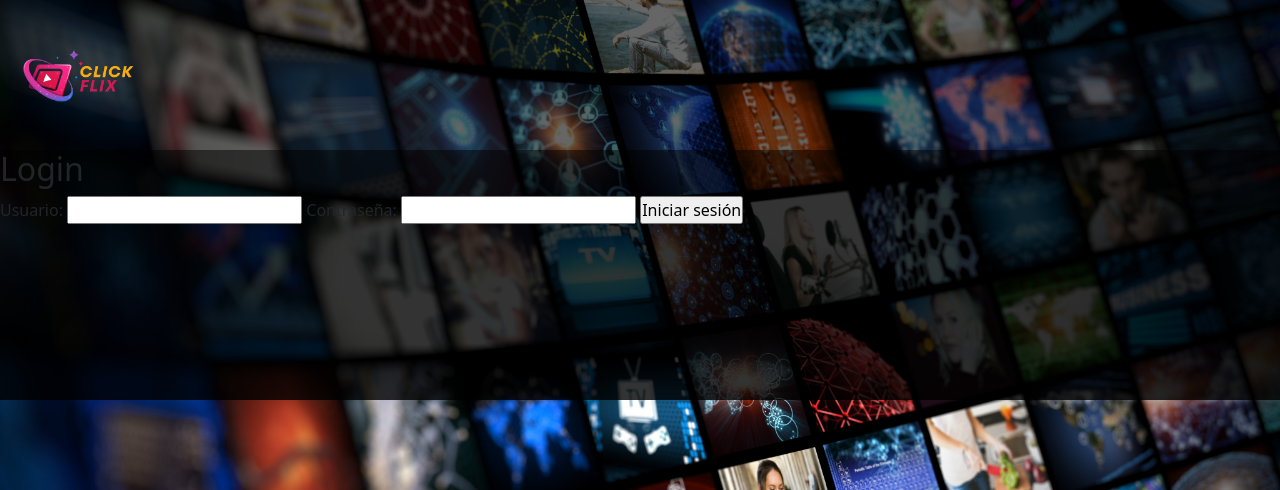
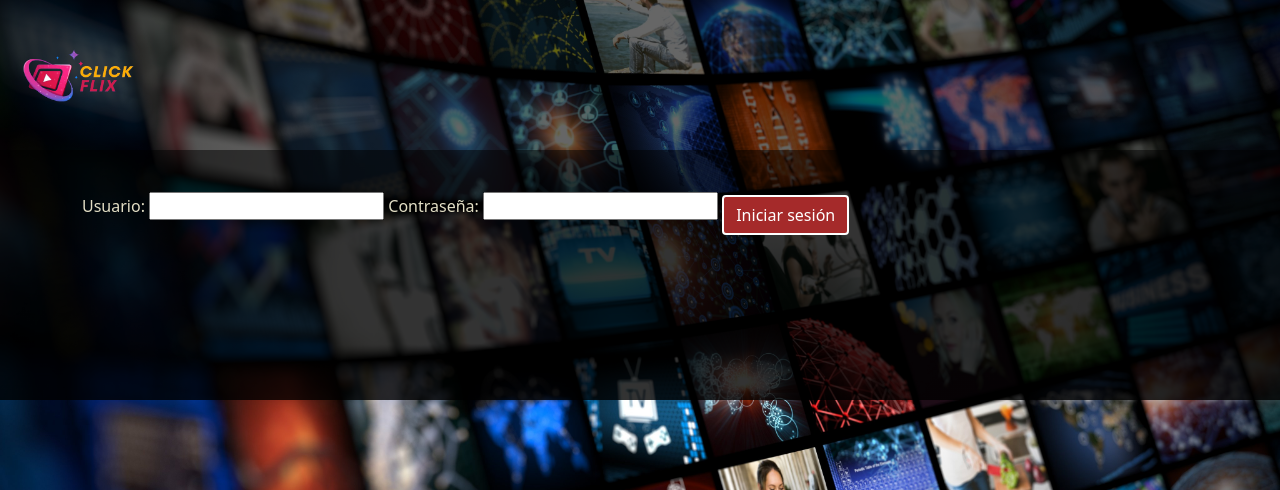
Before and after one commit to ezedesa/clickflix, a Django app: page / in a window 1280 px wide. Shown: the top 490 px of the page. Run offline with Django 4.2, Linux system fonts and the light colour scheme.

Commit message:
estilo a boton login

```diff
--- a/project24/web/static/web/css/login.css
+++ b/project24/web/static/web/css/login.css
@@ -1,4 +1,23 @@
 .login-form{
+    padding-top: 30px;
     background-color: rgba(0,0,0,0.5);
     height: 250px;
 }
+
+#boton-comprar{
+    margin-top: 15px;
+    border: 2px solid white;
+    background-color: brown;
+    color: white;
+    transition: background-color 0.3s ease;
+}
+
+#boton-comprar:hover{
+    background-color: white;
+    color: brown;
+    border-color: brown;
+}
+
+body{
+    color: rgb(226, 222, 197)
+}
--- a/project24/web/templates/web/login.html
+++ b/project24/web/templates/web/login.html
@@ -11,11 +11,12 @@
 
 {% block mainContent %}
 <section class="login-form">
-    <h2>Login</h2>
+<div class="container">
     <form action="{% url 'login' %}" method="POST">
         {% csrf_token %}
         {{ login }}
-        <input type="submit" value="Iniciar sesión">
+        <input type="submit" value="Iniciar sesión" id="boton-comprar" class="btn">
     </form>
+</div>
 </section>
 {% endblock %}
```
